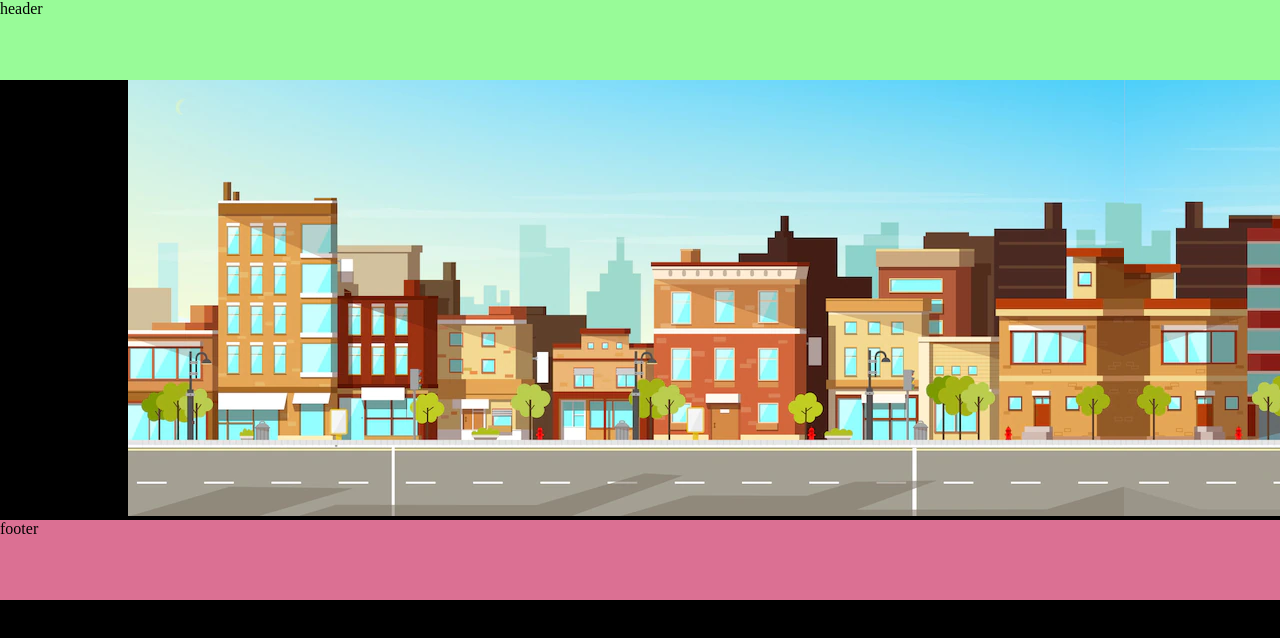
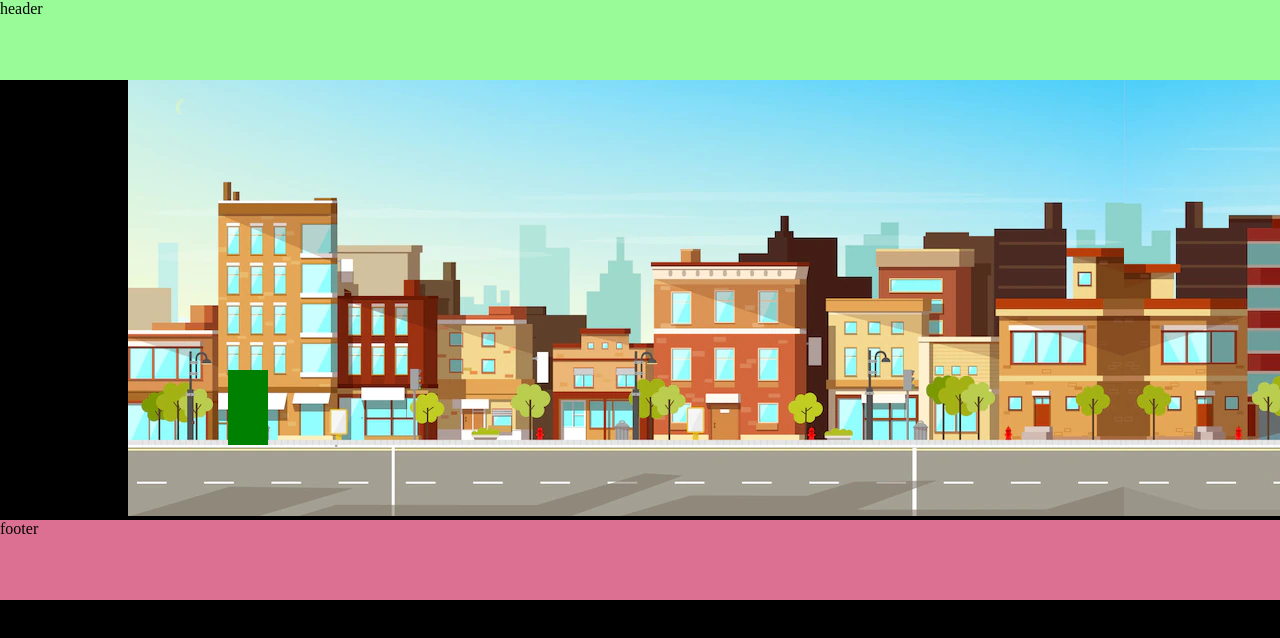
Before and after one commit to EmilianoFRodriguez/Proyecto-Final-JS-47665-EMILIANO-f-rodriguez, a website: page pages/level1.html in a window 1280 px wide. Shown: the top 638 px of the page. Drawn offline with Linux system fonts and the light colour scheme.

Commit message:
tercer entrega

```diff
--- a/scss/components/_main.scss
+++ b/scss/components/_main.scss
@@ -4,8 +4,17 @@ main{
         width: 80%;
         height: 70%;
         margin: auto;
-        img{
+        position: relative;
+        .escenario{
             height: 100%;
+        }
+        .player {
+            height: 75px;
+            width: 40px;
+            background-color: green;
+            bottom: 75px;
+            left: 100px;
+            position: absolute;
         }
     }
 }
```
Also changed, not shown: css/style.css, 1 other file.
